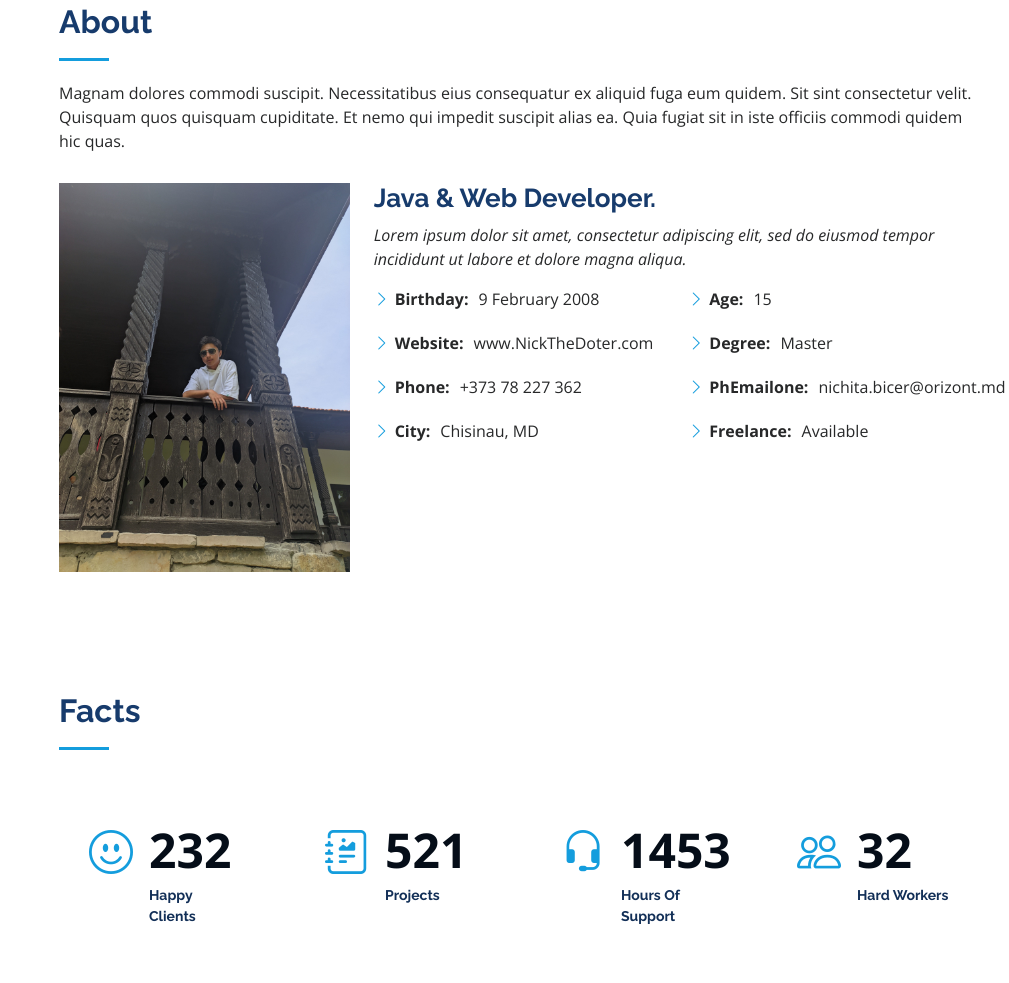
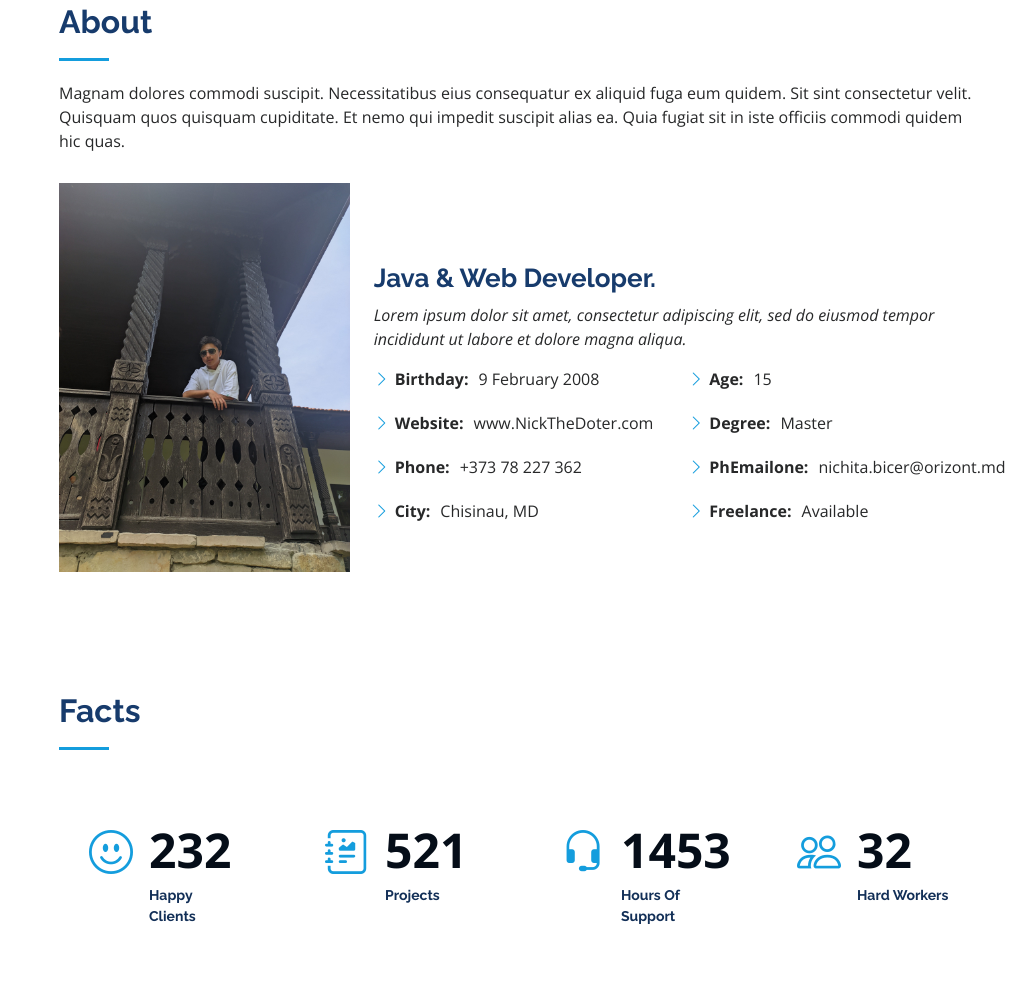
Before and after one commit to NichitaBicer/Project, a plain HTML site: page index.html in a window 1280 px wide. Shown: the part 857-1840 px from the top of the page, without its empty margins (271-1280 px from the left). Drawn offline with nearby package versions, Linux system fonts and the light colour scheme.

Commit message:
Update index.html

```diff
--- a/index.html
+++ b/index.html
@@ -27,21 +27,14 @@
   <!-- Template Main CSS File -->
   <link href="style.css" rel="stylesheet">
 
-  <!-- =======================================================
-  * Template Name: iPortfolio
-  * Updated: Nov 17 2023 with Bootstrap v5.3.2
-  * Template URL: https://bootstrapmade.com/iportfolio-bootstrap-portfolio-websites-template/
-  * Author: BootstrapMade.com
-  * License: https://bootstrapmade.com/license/
-  ======================================================== -->
 </head>
 
 <body>
 
-  <!-- ======= Mobile nav toggle button ======= -->
+
   <i class="bi bi-list mobile-nav-toggle d-xl-none"></i>
 
-  <!-- ======= Header ======= -->
+
   <header id="header">
     <div class="d-flex flex-column">
 
@@ -93,7 +86,7 @@
           <div class="col-lg-4" data-aos="fade-right">
             <img src="1.jpg" class="img-fluid" alt="">
           </div>
-          <div class="col-lg-8 pt-4 pt-lg-0 content" data-aos="fade-left">
+          <div class="col-lg-8 pt-4 pt-lg-0 content" style="position:relative;top:80px;" data-aos="fade-left">
             <h3>Java &amp; Web Developer.</h3>
             <p class="fst-italic">
               Lorem ipsum dolor sit amet, consectetur adipiscing elit, sed do eiusmod tempor incididunt ut labore et dolore
```
